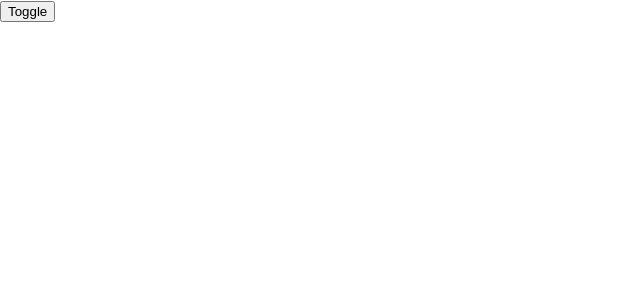
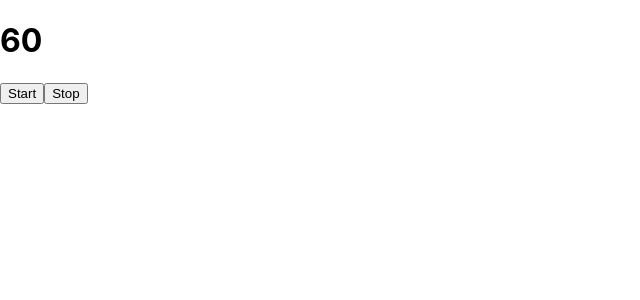
Before and after one commit to nguyendaitriet/first_react, a React (Create React App) app: page / in a window 1280 px wide. Shown: the top 300 px of the page, without its empty margins (0-640 px from the left). Built offline with nearby package versions, Linux system fonts and the light colour scheme.

Commit message:
Timer with useRef()

```diff
--- /dev/null
+++ b/src/Timer.js
@@ -0,0 +1,24 @@
+import { useRef, useState } from "react";
+
+function Timer() {
+    const [count, setCount] = useState(60);
+    const timerId = useRef();
+    const handleStart = () => {
+        timerId.current = setInterval(() => {
+            setCount(prev => prev - 1);
+        }, 1000)
+    }
+    const handleStop = () => {
+        clearInterval(timerId.current)
+    }
+
+    return (
+        <>
+            <h1>{count}</h1>
+            <button onClick={handleStart}>Start</button>
+            <button onClick={handleStop}>Stop</button>
+        </>
+    );
+}
+
+export default Timer;
--- a/src/index.js
+++ b/src/index.js
@@ -6,6 +6,7 @@ import Main from './Main';
 import reportWebVitals from './reportWebVitals';
 import Avatar from './Avatar';
 import Channel from './Channel';
+import Timer from './Timer';
 
 const root = ReactDOM.createRoot(document.getElementById('root'));
 
@@ -23,7 +24,7 @@ emmitComment(3);
 
 root.render(
   <React.StrictMode>
-    <Channel />
+    <Timer />
   </React.StrictMode>
 );
 
```
